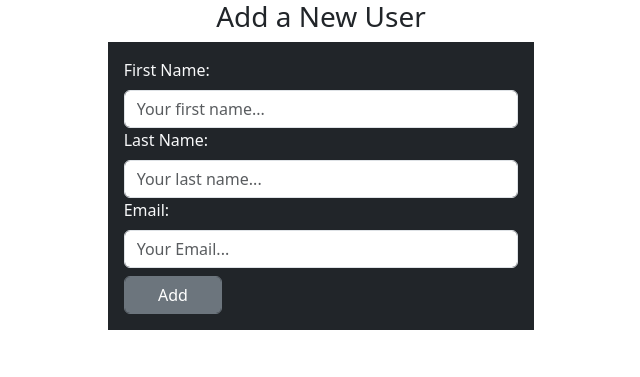
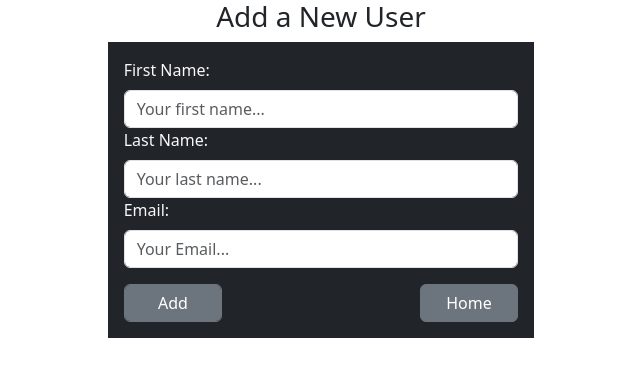
Before and after one commit to Rassimbm/users_crud, a Flask app: page /add-user in a window 1280 px wide. Shown: the top 377 px of the page, without its empty margins (319-959 px from the left). Run offline with Flask 3, Linux system fonts and the light colour scheme.

Commit message:
Display form to create new users on the Create page
When the form is submitted, a new user should be inserted into the database

Redirect to Read (All) page after creating a new user, and the user just created should appear in the table

```diff
--- a/templates/index.html
+++ b/templates/index.html
@@ -28,7 +28,7 @@
                 {%endfor%}
             </tbody>
         </table>
-        <a href="/add-user" class="btn bg-primary mt-3">Add a New User</a>
+        <a href="/add-user" class="btn bg-secondary mt-3">Add a New User</a>
     </div>
 </body>
 </html>
--- a/templates/new_user.html
+++ b/templates/new_user.html
@@ -23,8 +23,11 @@
                 <label for="email" class="form-label">Email:</label>
                 <input type="text" name="email" class="form-control" placeholder="Your Email..." required>
             </div>
-            <div class="form-group col-3 mt-2">
-                <input type="submit" value="Add" class="form-control btn btn-secondary">
+            <div class="d-flex justify-content-between mt-3">
+                <div class="form-group col-3">
+                    <input type="submit" value="Add" class="form-control btn btn-secondary">
+                </div>
+                <a href="/" class="btn btn-secondary col-3">Home</a>
             </div>
         </form>
     </div>
```
